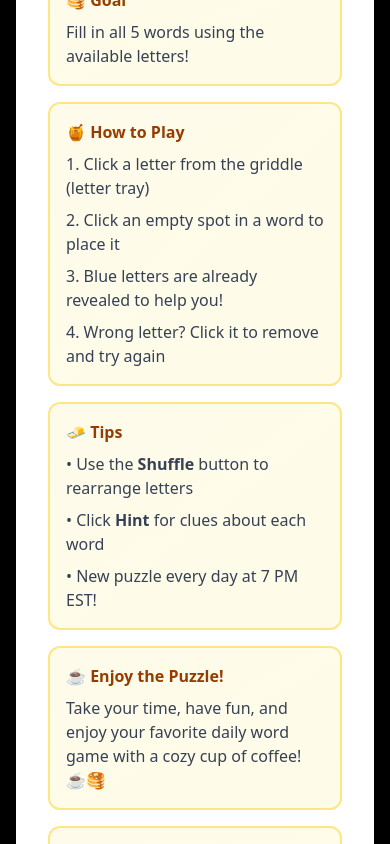
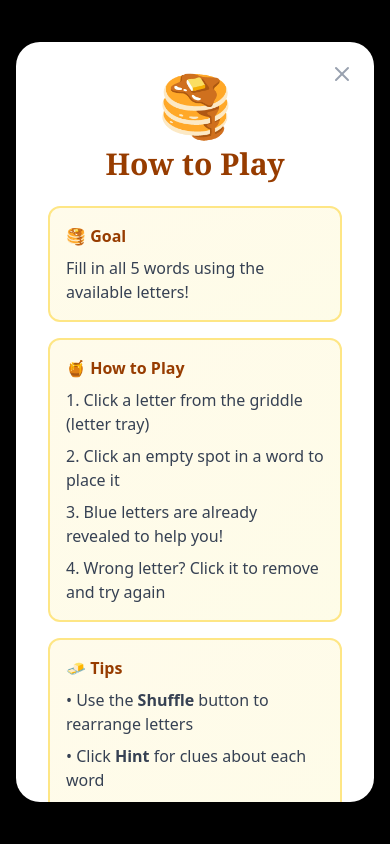
Before and after one commit to lauriegriddle/griddle-game, a Next.js app: page / in a window 390 px wide. Both pictures are taken after a click on the button 287 px from the left and 36 px from the top of the page. Shown: the top 844 px of the page. Built offline with nearby package versions, Linux system fonts and the light colour scheme.

Commit message:
Make How to Play modal scrollable on mobile

```diff
--- a/app/page.js
+++ b/app/page.js
@@ -549,7 +549,7 @@ const PancakeWordGame = () => {
       {/* How to Play Modal */}
       {showHowToPlayModal && (
         <div className="fixed inset-0 bg-black bg-opacity-50 flex items-center justify-center z-50 p-4" onClick={() => setShowHowToPlayModal(false)}>
-          <div className="bg-white rounded-3xl p-8 max-w-lg w-full shadow-2xl relative" onClick={(e) => e.stopPropagation()}>
+          <div className="bg-white rounded-3xl p-8 max-w-lg w-full shadow-2xl relative max-h-[90vh] overflow-y-auto" onClick={(e) => e.stopPropagation()}>
             <button
               onClick={() => setShowHowToPlayModal(false)}
               className="absolute top-4 right-4 text-gray-400 hover:text-gray-600 z-10 bg-white rounded-full p-1 hover:bg-gray-100"
```
